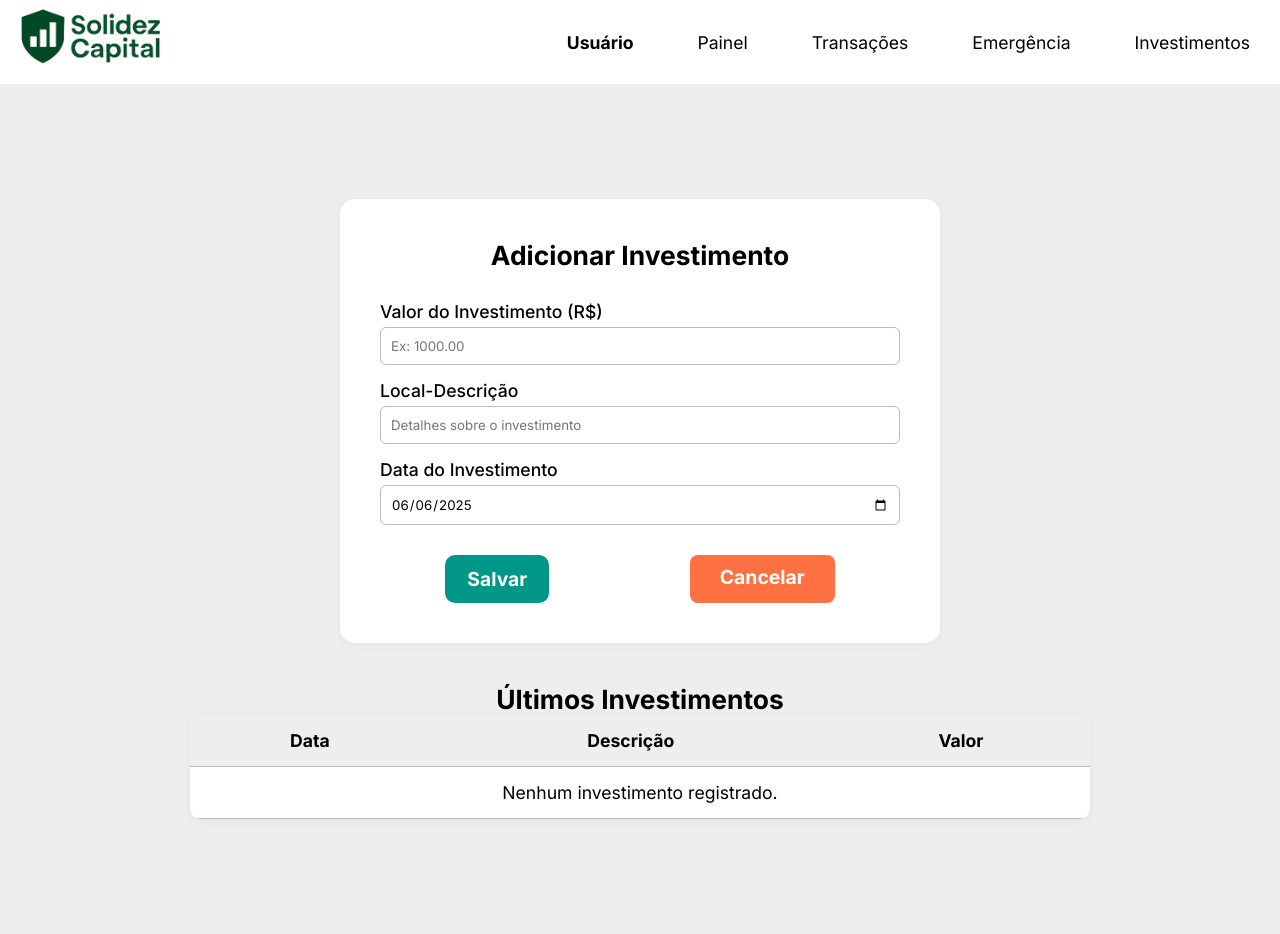
After one commit to gkawanami09/Solidez-Capital, a Flask app: page /investimento in a window 1280 px wide. The commit adds this page. Run offline with Flask 3, Linux system fonts and the light colour scheme; the visitor is signed in with stand-in values (Sample User, id 1).

Commit message:
Update 29/05

```diff
--- a/main.py
+++ b/main.py
@@ -1,5 +1,8 @@
 from flask import Flask, render_template, request, redirect, url_for, session, flash
 from datetime import datetime
+from uuid import uuid4
+# Importa a função uuid4 do módulo uuid, que serve para gerar identificadores únicos.
+# Isso é útil para garantir que cada transação tenha um "RG" próprio, ou seja, um ID que nunca se repete.
 import re
 
 app = Flask(__name__)
@@ -15,9 +18,15 @@ investimentos_db = []
 # Assim, as variáveis 'now' (data e hora atual) e 'datetime' (módulo completo) estarão disponíveis automaticamente
 # em todos os arquivos .html renderizados, sem precisar passá-las manualmente com render_template.
 @app.context_processor
-def inject_vars(): #vai "injetar" em todos os templates
-    return {'now': datetime.now(), 'datetime': datetime}
-
+def inject():
+    def formatar_data(data):
+        if isinstance(data, datetime):
+            return data.strftime('%d/%m/%Y')
+        try:
+            return datetime.strptime(data, '%Y-%m-%d').strftime('%d/%m/%Y')
+        except:
+            return data
+    return dict(formatar_data=formatar_data)
 
 # Rota inicial
 @app.route('/')
@@ -52,7 +61,6 @@ def login():
             flash('Email ou senha incorretos!', 'danger')
 
     return render_template('login.html')
-
 
 
 # Cadastro
@@ -108,7 +116,7 @@ def cadastro():
             flash('A senha deve ter entre 8 e 12 caracteres.', 'danger')
             return redirect(url_for('cadastro'))
 
-        if not re.search(r'[A-Z]', senha): #re ele vai analisar a senha e verificar se ela tem todos requisitos
+        if not re.search(r'[A-Z]', senha): #re.searche vau procurar em todas os caracteres digitados e vai ver se atende aos requisitos e se não tiver vai retornar
             flash('A senha deve conter pelo menos uma letra maiúscula.', 'danger')
             return redirect(url_for('cadastro'))
 
@@ -143,11 +151,10 @@ def cadastro():
 # painel
 @app.route('/painel')
 def painel():
-    nome_usuario = session['nome_usuario'].title()
 
     if 'usuario_logado' not in session:
         return redirect(url_for('login'))
-
+    nome_usuario = session['nome_usuario'].title()
     # Recupera o email do usuário atualmente logado, armazenado na sessão.
     usuario_email = session['usuario_logado']
     # Busca o dicionário do usuário correspondente na lista de usuários.
@@ -161,17 +168,19 @@ def painel():
 
     # Filtra as transações do usuário
     transacoes = [t for t in transacoes_db if t['usuario'] == usuario_email]
+    investimentos = [i for i in investimentos_db if i['usuario'] == usuario_email]
 
     # Cálculos
     # Calcula o total de entradas somando os valores de todas as transações do tipo 'entrada'.
     total_entrada = sum(t['valor'] for t in transacoes if t['tipo'] == 'entrada')
     # Calcula o total de saídas somando os valores de todas as transações do tipo 'saida'.
     total_saida = sum(t['valor'] for t in transacoes if t['tipo'] == 'saida')
+
+    # Recupera o valor total investido do usuário.
+    total_investido = sum(i['valor'] for i in investimentos)
+
     # Calcula o saldo final subtraindo o total de saídas do total de entradas.
-    saldo = total_entrada - total_saida
-    # Recupera o valor total investido do usuário.
-    # Se a chave 'investido' não existir no dicionário do usuário, retorna 0 como padrão.
-    total_investido = usuario.get('investido', 0)
+    saldo = (total_entrada - total_saida) - total_investido
 
     # Atualiza saldo na sessão
     session['saldo'] = saldo
@@ -186,6 +195,7 @@ def painel():
         transacoes=transacoes[-5:], #-5 foi utilizado para aparecer as ultimas 5 transações
         nome_usuario=nome_usuario
     )
+
 # transacoes
 @app.route('/transacoes', methods=['GET', 'POST'])
 def transacoes():
@@ -221,7 +231,7 @@ def transacoes():
 
     # SALVAR/ATUALIZAR TRANSACAO
     if request.method == 'POST' and request.form.get('data'):
-        data = request.form.get('data')
+        data = datetime.strptime(request.form.get('data'), '%Y-%m-%d').strftime('%Y-%m-%d')
         descricao = request.form.get('descricao')
         tipo = request.form.get('tipo')
         valor = float(request.form.get('valor', 0))
@@ -241,9 +251,6 @@ def transacoes():
                     flash('Transação atualizada com sucesso!', 'success')
                     return redirect(url_for('transacoes'))
         else:
-            # Importa a função uuid4 do módulo uuid, que serve para gerar identificadores únicos.
-            # Isso é útil para garantir que cada transação tenha um "RG" próprio, ou seja, um ID que nunca se repete.
-            from uuid import uuid4
             # Adiciona uma nova transação à lista 'transacoes_db'.
             # O campo 'id' recebe um identificador único gerado com uuid4() e convertido para string com str().
             # Esse ID será usado para poder editar ou excluir essa transação depois, sem risco de confundir com outra.
@@ -274,10 +281,8 @@ def logout():
 def editar_usuario():
     if 'usuario_logado' not in session:
         return redirect(url_for('login'))
-
-    # A função `next()` retorna o primeiro usuário cujo 'email' bate com o email da sessão.
+        # A função `next()` retorna o primeiro usuário cujo 'email' bate com o email da sessão.
     usuario = next((u for u in usuarios if u['email'] == session['usuario_logado']), None)
-
 
     if not usuario:
         flash("Usuário não encontrado!", 'danger')
@@ -290,6 +295,9 @@ def editar_usuario():
         nova_senha = request.form.get('nova_senha', '').strip()
         confirmar_senha = request.form.get('confirmar_senha', '').strip()
 
+        # Verifica se já existe algum usuário na lista 'usuarios' com o mesmo email que 'novo_email'.
+        # Se encontrar pelo menos um (mesmo que não seja o próprio usuário), retorna True.
+        # Isso evita que dois usuários tenham o mesmo email no sistema.
         if novo_email != usuario['email'] and any(u['email'] == novo_email for u in usuarios):
             flash("Este email já está em uso!", 'danger')
             return redirect(url_for('editar_usuario'))
@@ -358,6 +366,86 @@ def visualizar_usuario():
     return render_template('visualizar_usuario.html', usuario=usuario_exibicao)
 
 
+#investimento
+@app.route('/investimento', methods=['GET', 'POST'])
+def investimento():
+    if 'usuario_logado' not in session:
+        return redirect(url_for('login'))
+
+    email_usuario = session['usuario_logado']  # sempre disponível
+    data = request.form.get('data') or datetime.now().strftime('%Y-%m-%d')  # valor padrão
+
+    if request.method == 'POST':
+        valor = float(request.form.get('valor', 0))
+        local_descricao = request.form.get('local_descricao', '').strip()
+
+        if valor <= 0:
+            flash('O valor do investimento deve ser maior que zero.', 'danger')
+            return redirect(url_for('investimento'))
+
+        # Salva o novo investimento
+        investimentos_db.append({
+            'id': str(uuid4()),
+            'usuario': email_usuario,
+            'valor': valor,
+            'local_descricao': local_descricao,
+            'data': data,
+            'data_registro': datetime.now().strftime('%Y-%m-%d')
+        })
+
+        # Atualiza o valor total investido no usuário
+        for usuario in usuarios:
+            if usuario['email'] == email_usuario:
+                usuario['investido'] = usuario.get('investido', 0) + valor
+                break
+
+        return redirect(url_for('investimento'))
+
+    # Recupera os investimentos do usuário para exibição na tabela
+    investimentos_usuario = [i for i in investimentos_db if i['usuario'] == email_usuario]
+
+    return render_template(
+        'investimento.html',
+        data_padrao=datetime.now().strftime('%Y-%m-%d'),
+        investimentos=investimentos_usuario
+    )
+
+#emergencia
+@app.route('/emergencia', methods=['GET', 'POST'])
+def emergencia():
+    resultado = None
+
+    if request.method == 'POST':
+        try:
+            despesa_mensal = float(request.form.get('despesa_mensal', 0))
+            meses_cobertura = int(request.form.get('meses_cobertura', 0))
+            prazo = int(request.form.get('prazo', 0))
+
+            if despesa_mensal <= 0:
+                flash('A despesa mensal deve ser maior que zero', 'danger')
+            elif meses_cobertura <= 0:
+                flash('Os meses de cobertura devem ser maiores que zero', 'danger')
+            elif prazo <= 0:
+                flash('O prazo deve ser maior que zero', 'danger')
+            else:
+                reserva_total = despesa_mensal * meses_cobertura
+                reserva_mensal = reserva_total / prazo
+
+                resultado = {
+                    'reserva_total': f"{reserva_total:.2f}",
+                    'reserva_mensal': f"{reserva_mensal:.2f}",
+                    'meses_cobertura': meses_cobertura,
+                    'prazo': prazo,
+                    'despesa_mensal': f"{despesa_mensal:.2f}"
+                }
+        except ValueError:
+            flash('Por favor, insira valores numéricos válidos', 'danger')
+        except Exception as e:
+            app.logger.error(f"Erro no cálculo de emergência: {str(e)}")
+            flash('Ocorreu um erro ao calcular sua reserva de emergência', 'danger')
+
+    return render_template('emergencia.html', resultado=resultado)
+
 # Iniciar servidor
 if __name__ == '__main__':
     app.run(debug=True)
--- a/static/style.css
+++ b/static/style.css
@@ -696,3 +696,12 @@ main {
 .acao-botoes button:hover {
   opacity: 0.9;
 }
+
+/* emergencia */
+.card_maio1r {
+  border-radius: 15px;
+  padding: 20px 30px;
+  text-align: start;
+  min-width: 400px;
+  box-shadow: 0 2px 6px rgba(0, 0, 0, 0.05);
+}
--- /dev/null
+++ b/templates/investimento.html
@@ -0,0 +1,76 @@
+<!DOCTYPE html>
+<html lang="pt-br">
+<head>
+    <meta charset="UTF-8" />
+    <meta name="viewport" content="width=device-width, initial-scale=1.0"/>
+    <title>Solidez Capital</title>
+    <link rel="stylesheet" href="{{ url_for('static', filename='style.css') }}">
+</head>
+<body>
+    <header>
+    <div class="container-flex">
+    <a href="{{ url_for('index') }}"><img src="../static/img/logo.png" alt="Logo"></a>
+    <nav>
+        <strong><a href="{{ url_for('visualizar_usuario') }}">Usuário</a></strong>
+        <a href="{{ url_for('painel') }}">Painel</a>
+        <a href="{{ url_for('transacoes') }}">Transações</a>
+        <a href="{{ url_for('emergencia') }}">Emergência</a>
+        <a href="{{ url_for('investimento') }}">Investimentos</a>
+    </nav>
+    </div>
+</header>
+
+    <main style="flex-direction: column;" class="login-section">
+        <section class="login-box" style="max-width: 600px; width: 100%;">
+            <h1>Adicionar Investimento</h1>
+
+            {% with messages = get_flashed_messages(with_categories=true) %}
+                {% if messages %}
+                    {% for category, message in messages %}
+                        <div class="alert {{ category }}">{{ message }}</div>
+                    {% endfor %}
+                {% endif %}
+            {% endwith %}
+
+            <form action="/investimento" method="POST">
+                <label for="valor">Valor do Investimento (R$)</label>
+                <input type="number" id="valor" name="valor" step="0.01" min="0.01" required placeholder="Ex: 1000.00"/>
+
+                <label for="descricao">Local-Descrição</label>
+                <input id="descricao" name="local_descricao" placeholder="Detalhes sobre o investimento"/>
+
+                <label for="data">Data do Investimento</label>
+                <input type="date" id="data" name="data" value="{{ data_padrao }}"/>
+
+                <div class="buttons">
+                    <button type="submit" class="login">Salvar</button>
+                    <a href="/painel" class="cancelar">Cancelar</a>
+                </div>
+            </form>
+        </section>
+        </div>
+        <h2 style="margin-top: 40px;">Últimos Investimentos</h2>
+        <table class="tabela-transacoes">
+        <thead>
+        <tr>
+        <th>Data</th>
+        <th>Descrição</th>
+        <th>Valor</th>
+        </tr>
+        </thead>
+        <tbody>
+        {% for investimento in investimentos %}
+        <tr>
+        <td>{{ formatar_data(investimento.data) }}</td>
+        <td>{{ investimento.local_descricao }}</td>
+        <td>R$ {{ '%.2f' | format(investimento.valor) }}</td>
+        </tr>
+        {% else %}
+        <tr><td colspan="3">Nenhum investimento registrado.</td></tr>
+        {% endfor %}
+    </tbody>
+</table>
+
+    </main>
+</body>
+</html>
--- a/templates/visualizar_usuario.html
+++ b/templates/visualizar_usuario.html
@@ -17,8 +17,8 @@
         <strong><a href="{{ url_for('visualizar_usuario') }}">Usuário</a></strong>
         <a href="{{ url_for('painel') }}">Painel</a>
         <a href="{{ url_for('transacoes') }}">Transações</a>
-        <a href="#">Emergência</a>
-        <a href="#">Investimentos</a>
+        <a href="{{ url_for('emergencia') }}">Emergência</a>
+        <a href="{{ url_for('investimento') }}">Investimentos</a>
       </nav>
     </div>
   </header>
```
Also changed, not shown: templates/emergencia.html (+37 -22 lines), templates/investimentos.html (deleted, +0 -37 lines), templates/painel.html (+9 -9 lines), templates/transacoes.html (+9 -13 lines).
